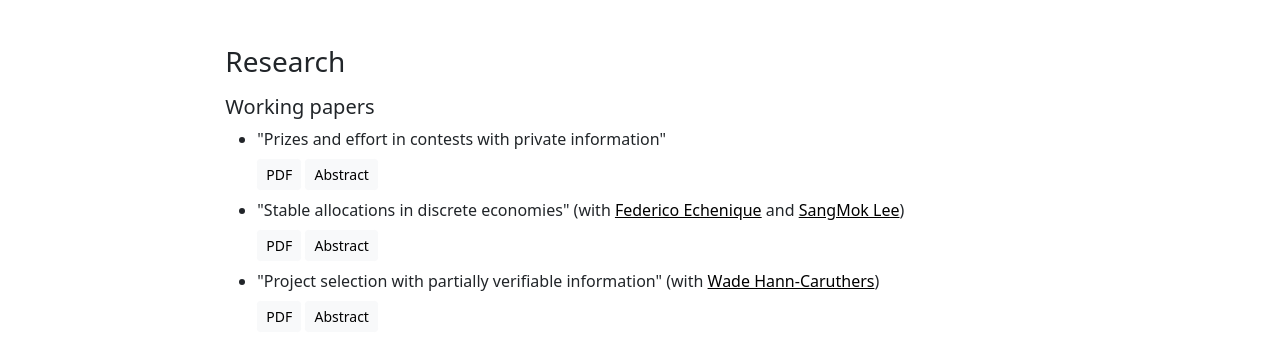
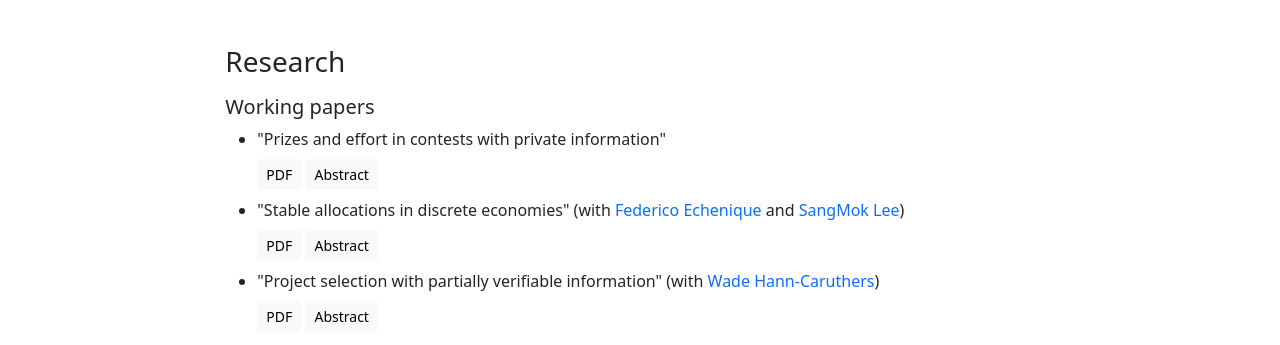
Before and after one commit to sumitgoel8/sumitgoel8.github.io, a plain HTML site: page index.html in a window 1280 px wide. Shown: the part 449-794 px from the top of the page. Drawn offline with nearby package versions, Linux system fonts and the light colour scheme.

Commit message:
Update index.html

```diff
--- a/index.html
+++ b/index.html
@@ -34,13 +34,7 @@
 
 
 	a:link {
-  	color: black;
-	}
-	a:hover {
-  	color: red;
-  	}
-  	a:visited {
-  	color: black;
+  	text-decoration: none;
 	}
 	</style>
 </head>
```
